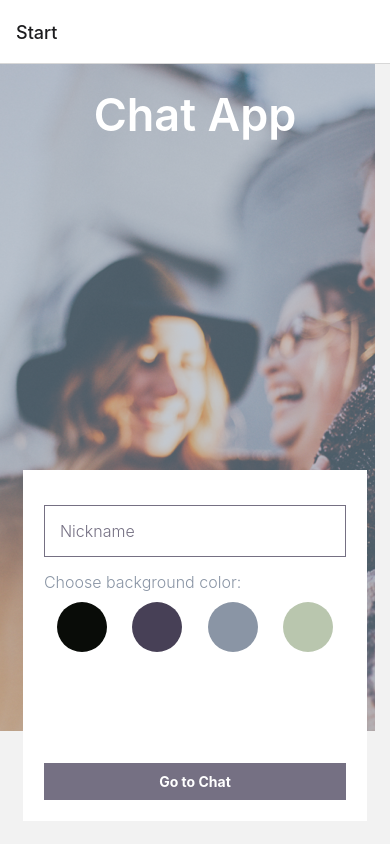
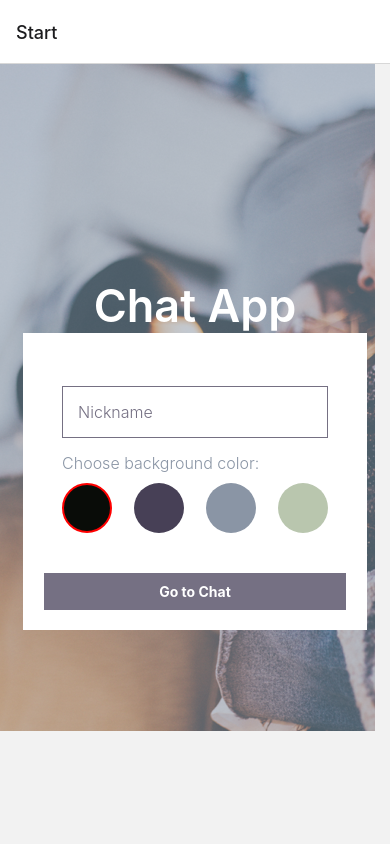
Before and after one commit to Brocal82/chat_app, a React Native app: screen /Start in a window 390 px wide. Built offline with nearby package versions, Linux system fonts and the light colour scheme.

Commit message:
Implemented ScrollView and KeyboardAvoidingView
Enhanced user experience by implementing a ScrollView for scrolling and a KeyboardAvoidingView for automatic element adjustment when the virtual keyboard is displayed, preventing overlap and improving usability.

```diff
--- a/components/Start.js
+++ b/components/Start.js
@@ -1,5 +1,5 @@
-import { useState } from 'react';
-import { StyleSheet, View, Text, Button, TextInput, ImageBackground, TouchableOpacity, } from 'react-native';
+import React, { useState } from 'react';
+import { StyleSheet, View, Text, TextInput, ImageBackground, TouchableOpacity, KeyboardAvoidingView, ScrollView } from 'react-native';
 
 const image = require('../images/Bg-Image.png');
 
@@ -12,15 +12,14 @@ const backgroundColors = {
 
 const Start = ({ navigation }) => {
   const [name, setName] = useState('');
-  const [color, setColor] = useState(backgroundColors);
-
-
+  const [color, setColor] = useState(backgroundColors.a);
 
   return (
-    <View style={styles.container}>
     <ImageBackground source={image} resizeMode="cover" style={styles.image}>
+      <ScrollView contentContainerStyle={styles.container}>
         <Text style={styles.appTitle}>Chat App</Text>
         <View style={styles.inputContainer}>
+          <KeyboardAvoidingView style={styles.inputContainer} behavior="padding" enabled>
             <TextInput
               style={styles.textInput}
               value={name}
@@ -62,26 +61,24 @@ const Start = ({ navigation }) => {
                 ]}
                 onPress={() => setColor(backgroundColors.d)}
               ></TouchableOpacity>
-
             </View>
+          </KeyboardAvoidingView>
           <TouchableOpacity
             style={styles.button}
-            onPress={() => navigation.navigate('Chat', { name: name, color: color})}
+            onPress={() => navigation.navigate('Chat', { name: name, color: color })}
           >
             <Text style={styles.buttonText}>Go to Chat</Text>
           </TouchableOpacity>
-
         </View>
+      </ScrollView>
     </ImageBackground>
-
-
-    </View>
   );
 }
 
 const styles = StyleSheet.create({
   container: {
     flex: 1,
+    justifyContent: 'center',
   },
   image: {
     flex: 1,
@@ -89,17 +86,15 @@ const styles = StyleSheet.create({
     padding: '6%',
   },
   appTitle: {
-    flex: 2,
     fontSize: 45,
     fontWeight: '600',
     color: '#FFFFFF',
     alignSelf: 'center',
   },
   inputContainer: {
-    flex: 1,
     backgroundColor: '#FFFFFF',
     padding: '6%',
-    flexBasis: 160,
+    paddingBottom: 20,
   },
   textInput: {
     fontSize: 16,
@@ -115,25 +110,23 @@ const styles = StyleSheet.create({
     fontSize: 16,
     fontWeight: '300',
     color: '#8A95A5',
+    marginBottom: 10,
   },
   colorSelector: {
-    flex: 1,
-    justifyContent: 'space-around',
     flexDirection: 'row',
+    justifyContent: 'space-between',
+    marginBottom: 20,
   },
   circle: {
     height: 50,
     width: 50,
     borderRadius: 25,
-    marginTop: 10,
-    marginBottom: 10,
   },
   selectedCircle: {
     borderWidth: 2,
     borderColor: '#FF0000',
   },
   button: {
-    alignContent: 'center',
     backgroundColor: '#757083',
     padding: 10,
   },
```
Lines whose indentation alone changed are shown as unchanged.
